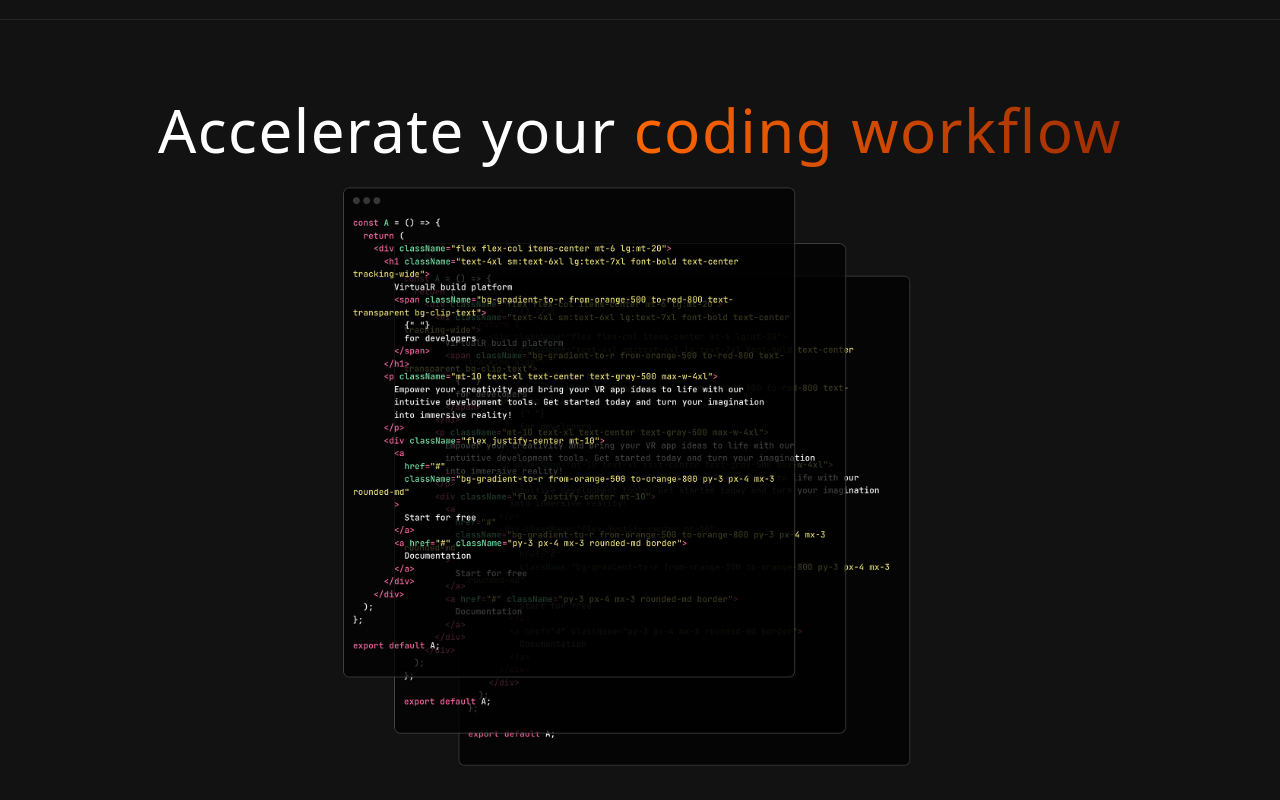
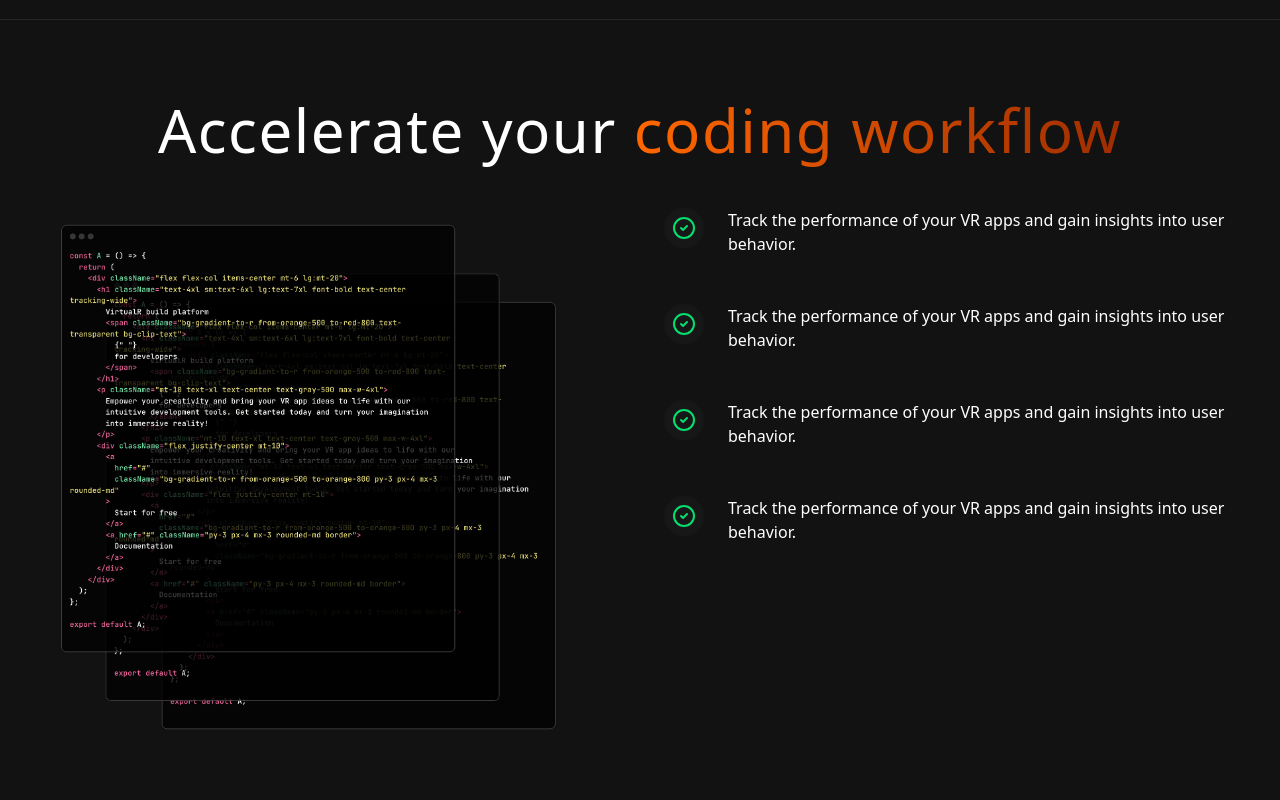
Before and after one commit to thekamiyeoladipo/virtual-labs, a React (Vite) app: page / in a window 1280 px wide. Shown: the part 1585-2385 px from the top of the page. Built offline with nearby package versions, Linux system fonts and the light colour scheme.

Commit message:
Update Workflow component layout for improved spacing and alignment

```diff
--- a/src/components/Workflow.jsx
+++ b/src/components/Workflow.jsx
@@ -21,10 +21,28 @@ const Workflow = () => {
       </h2>
       <div className="flex flex-wrap justify-center">
         {/* left column */}
-        <div className="p-2 w-full lg:w-1/2">
+        <div className="p-12 w-full lg:w-1/2">
           <img src={codeImg} alt="" />
         </div>
-
+        {/* right column */}
+        <div className="pt-12 w-full lg:w-1/2">
+          {checklistItems.map((item, index) => (
+            <div
+              key={index}
+              className="flex mb-12
+            "
+            >
+              <div className='text-green-400 mx-6
+              bg-neutral-900 h-10 w-10 p-2 justify-center
+              items-center rounded-full'>
+                <CheckCircle2 className="h-6 w-6" />
+              </div>
+              <div className='mt-'>
+                <h5 className=''>{item.description}</h5>
+              </div>
+            </div>
+          ))}
+        </div>
       </div>
     </div>
   );
```
